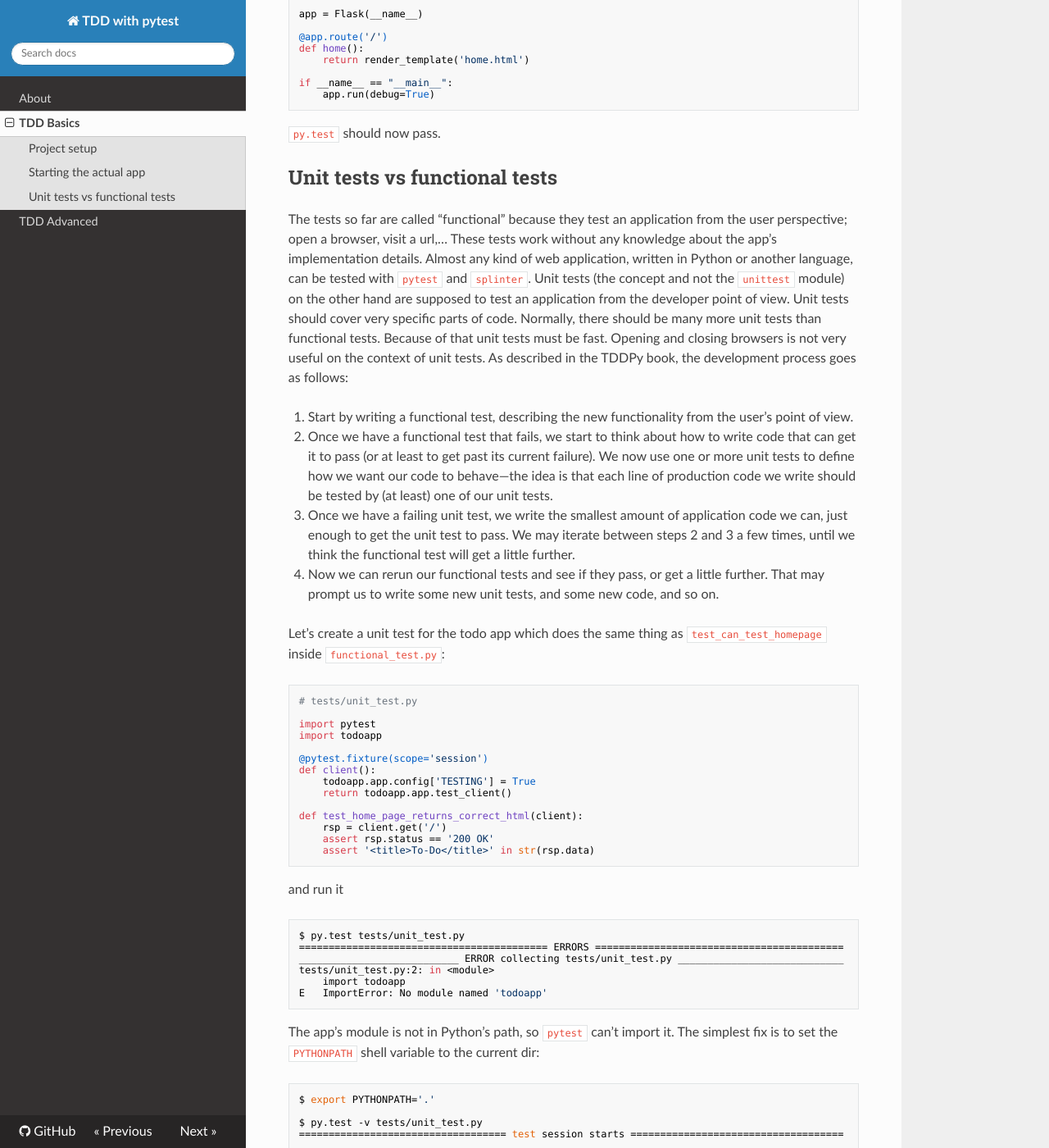
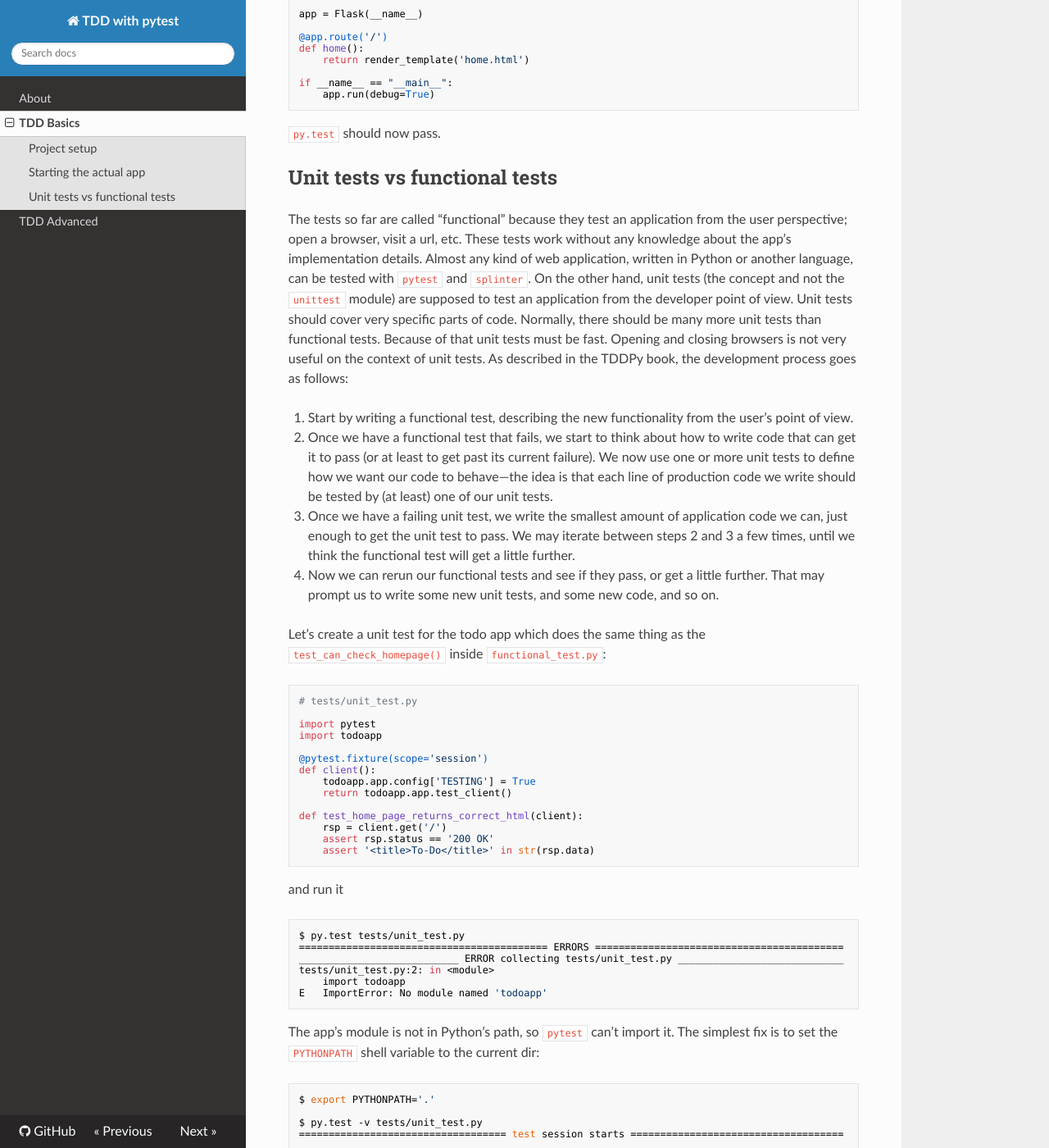
Before and after one commit to vanzaj/tdd-pytest, an MkDocs documentation site: the page built from docs/tdd-pytest/content/tdd-basics.md, in a window 1280 px wide and 1400 px high, scrolled down 4206 px. Shown: the whole window at 82% size. Built offline with MkDocs 1.6.1, drawn with Linux system fonts in a browser that asks for light colours; nearby versions of some CDN libraries; old or Windows-style settings are respelled for this version of MkDocs; some of the changed text lies outside the part shown.

````diff
--- a/docs/tdd-pytest/content/tdd-basics.md
+++ b/docs/tdd-pytest/content/tdd-basics.md
@@ -284,13 +284,13 @@
 ## Unit tests vs functional tests
 
 The tests so far are called "functional" because they test an application from
-the user perspective; open a browser, visit a url,... These tests work without
+the user perspective; open a browser, visit a url, etc. These tests work without
 any knowledge about the app's implementation details. Almost any kind of web
 application, written in Python or another language, can be tested with `pytest`
-and `splinter`. Unit tests (the concept and not the `unittest` module) on the
-other hand are supposed to test an application from the developer point of
-view.  Unit tests should cover very specific parts of code. Normally, there
-should be many more unit tests than functional tests. Because of that unit
+and `splinter`. On the other hand, unit tests (the concept and not the
+`unittest` module) are supposed to test an application from the developer point
+of view.  Unit tests should cover very specific parts of code. Normally, there
+should be many more unit tests than functional tests.  Because of that unit
 tests must be fast. Opening and closing browsers is not very useful on the
 context of unit tests. As described in the TDDPy book, the development process
 goes as follows:
@@ -311,7 +311,7 @@
 	and so on.
 
 Let's create a unit test for the todo app which does the same thing as
-`test_can_test_homepage` inside `functional_test.py`:
+the `test_can_check_homepage()` inside `functional_test.py`:
 
 ```python
 # tests/unit_test.py
````
Also changed, not shown: other parts of docs/tdd-pytest/content/tdd-basics.md (+2 -0 lines), 1 other file.
